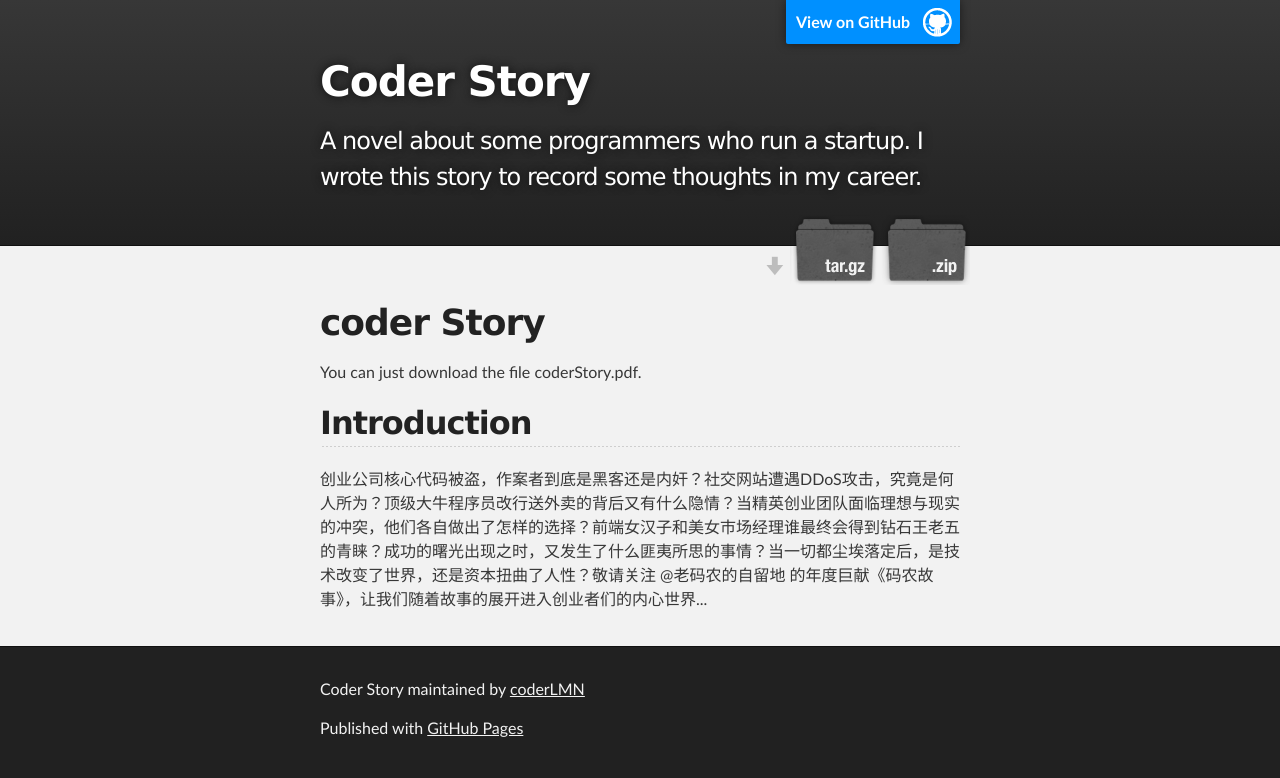
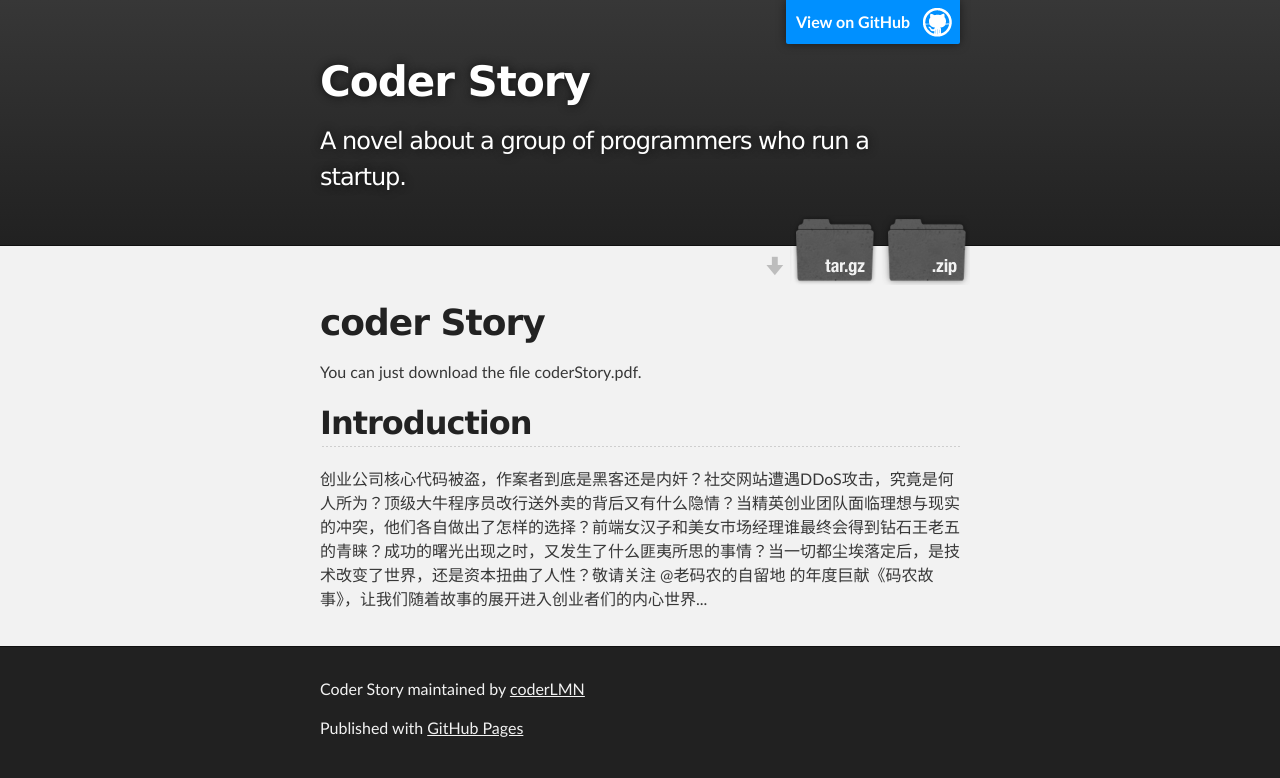
Before and after one commit to coderLMN/coderStory, a plain HTML site: page index.html in a window 1280 px wide. Drawn offline with Linux system fonts and the light colour scheme.

Commit message:
Update index.html

```diff
--- a/index.html
+++ b/index.html
@@ -19,7 +19,7 @@
           <a id="forkme_banner" href="https://github.com/coderLMN/coderStory">View on GitHub</a>
 
           <h1 id="project_title">Coder Story</h1>
-          <h2 id="project_tagline">A novel about some programmers who run a startup. I wrote this story to record some thoughts in my career.</h2>
+          <h2 id="project_tagline">A novel about a group of programmers who run a startup.</h2>
 
             <section id="downloads">
               <a class="zip_download_link" href="https://github.com/coderLMN/coderStory/zipball/master">Download this project as a .zip file</a>
```
